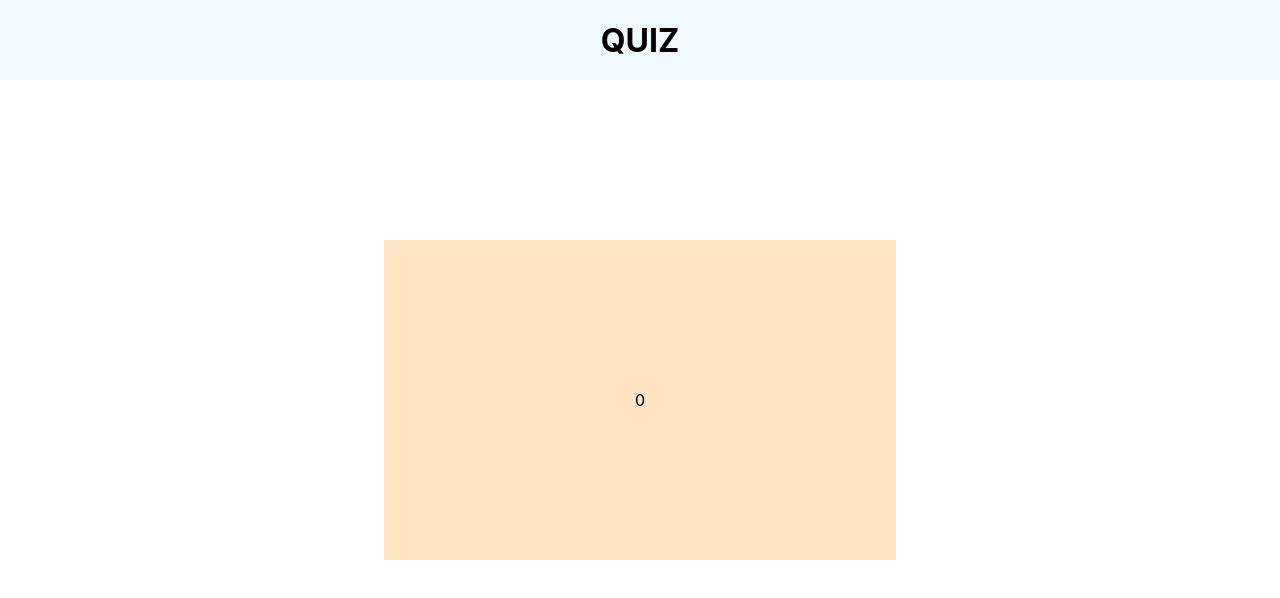
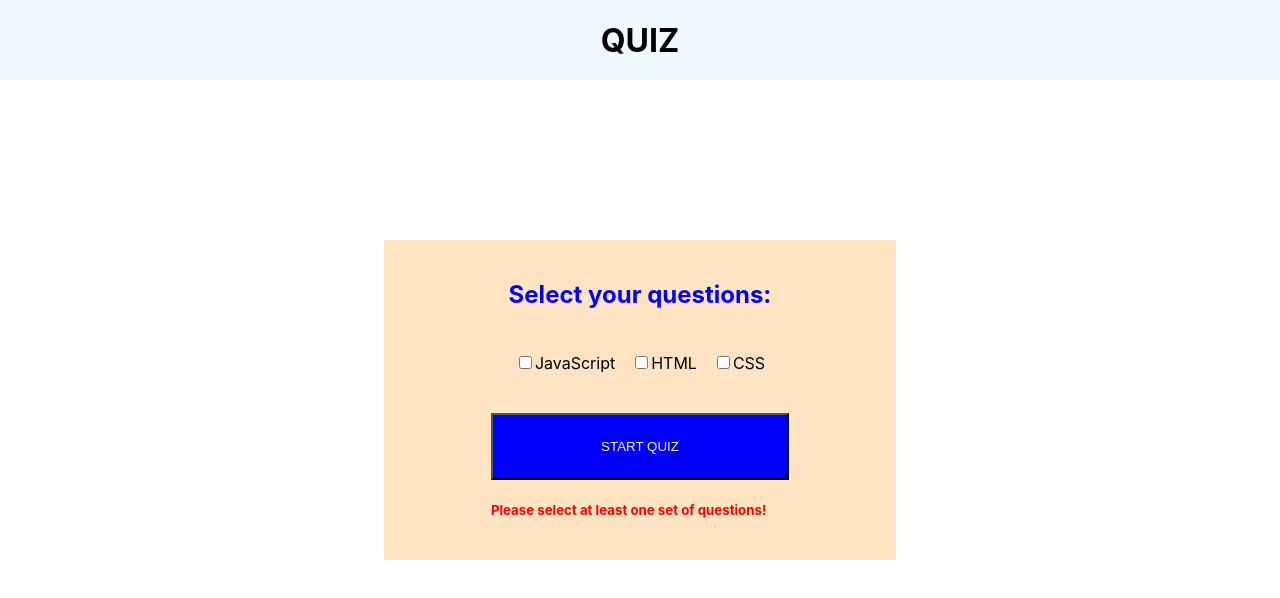
Before and after one commit to natasha-mann/ts-quiz, a React (Create React App) app: page / in a window 1280 px wide. Both pictures are taken after a click on the button "START QUIZ". Shown: the top 598 px of the page. Built offline with nearby package versions, Linux system fonts and the light colour scheme.

Commit message:
updating quiz logic

```diff
--- a/src/pages/main/index.tsx
+++ b/src/pages/main/index.tsx
@@ -8,34 +8,15 @@ import {
   htmlQuestions,
   cssQuestions,
 } from "../../utils/questions";
-
-const shuffleQuestions = (array: Question[]) => {
-  let currentIndex = array.length;
-
-  // While there remain elements to shuffle...
-  while (0 !== currentIndex) {
-    // Pick a remaining element...
-    const randomIndex = Math.floor(Math.random() * currentIndex);
-    currentIndex -= 1;
-
-    // And swap it with the current element.
-    const temporaryValue = array[currentIndex];
-    array[currentIndex] = array[randomIndex];
-    array[randomIndex] = temporaryValue;
-  }
-
-  return array;
-};
+import { shuffleQuestions } from "../../utils/utils";
 
 export const Main = () => {
-  const [questions, setQuestions] = useState<
-    {
-      title: string;
-      choices: string[];
-      answer: string;
-    }[]
-  >();
+  const [questions, setQuestions] = useState<Question[]>();
   const [isQuiz, setIsQuiz] = useState(false);
+  const [error, setError] = useState<{ error: boolean; message: string }>({
+    error: false,
+    message: "",
+  });
 
   const handleClick = () => {
     const javascriptCheck = document.getElementById(
@@ -54,10 +35,17 @@ export const Main = () => {
     if (cssCheck.checked) selectedQuestions.push(...htmlQuestions);
     if (htmlCheck.checked) selectedQuestions.push(...cssQuestions);
 
-    const shuffledQs = shuffleQuestions(selectedQuestions);
+    if (!selectedQuestions.length) {
+      setError({
+        error: true,
+        message: "Please select at least one set of questions!",
+      });
+    } else {
+      const shuffledQs = shuffleQuestions(selectedQuestions);
 
-    setQuestions(shuffledQs);
-    setIsQuiz(true);
+      setQuestions(shuffledQs);
+      setIsQuiz(true);
+    }
   };
 
   return (
@@ -93,6 +81,7 @@ export const Main = () => {
             label="START QUIZ"
             id="start-btn"
           />
+          {error.error && <h5 className={styles.error}>{error.message}</h5>}
         </form>
       )}
 
--- a/src/pages/main/main.module.css
+++ b/src/pages/main/main.module.css
@@ -14,3 +14,7 @@
   justify-content: space-between;
   padding: 1rem;
 }
+
+.error {
+  color: red;
+}
--- a/src/pages/quiz/components/GameOver/index.tsx
+++ b/src/pages/quiz/components/GameOver/index.tsx
@@ -15,16 +15,16 @@ export const GameOver = ({ score, numberOfQuestions }: GameOverParams) => {
     <div className={styles.gameOver}>
       <div className={styles.heading}>GAME OVER</div>
       <div className={styles.gameInfo}>
-        <div>
+        <h3>
           Score: {score} / {numberOfQuestions}{" "}
-        </div>
+        </h3>
+        <Button
+          type="button"
+          label="Try Again"
+          id="reset"
+          onClick={handleClick}
+        />
       </div>
-      <Button
-        type="button"
-        label="Try Again"
-        id="reset"
-        onClick={handleClick}
-      />
     </div>
   );
 };
--- /dev/null
+++ b/src/utils/utils.ts
@@ -0,0 +1,19 @@
+import { Question } from "../pages/quiz";
+
+export const shuffleQuestions = (array: Question[]) => {
+  let currentIndex = array.length;
+
+  // While there remain elements to shuffle...
+  while (0 !== currentIndex) {
+    // Pick a remaining element...
+    const randomIndex = Math.floor(Math.random() * currentIndex);
+    currentIndex -= 1;
+
+    // And swap it with the current element.
+    const temporaryValue = array[currentIndex];
+    array[currentIndex] = array[randomIndex];
+    array[randomIndex] = temporaryValue;
+  }
+
+  return array;
+};
```
